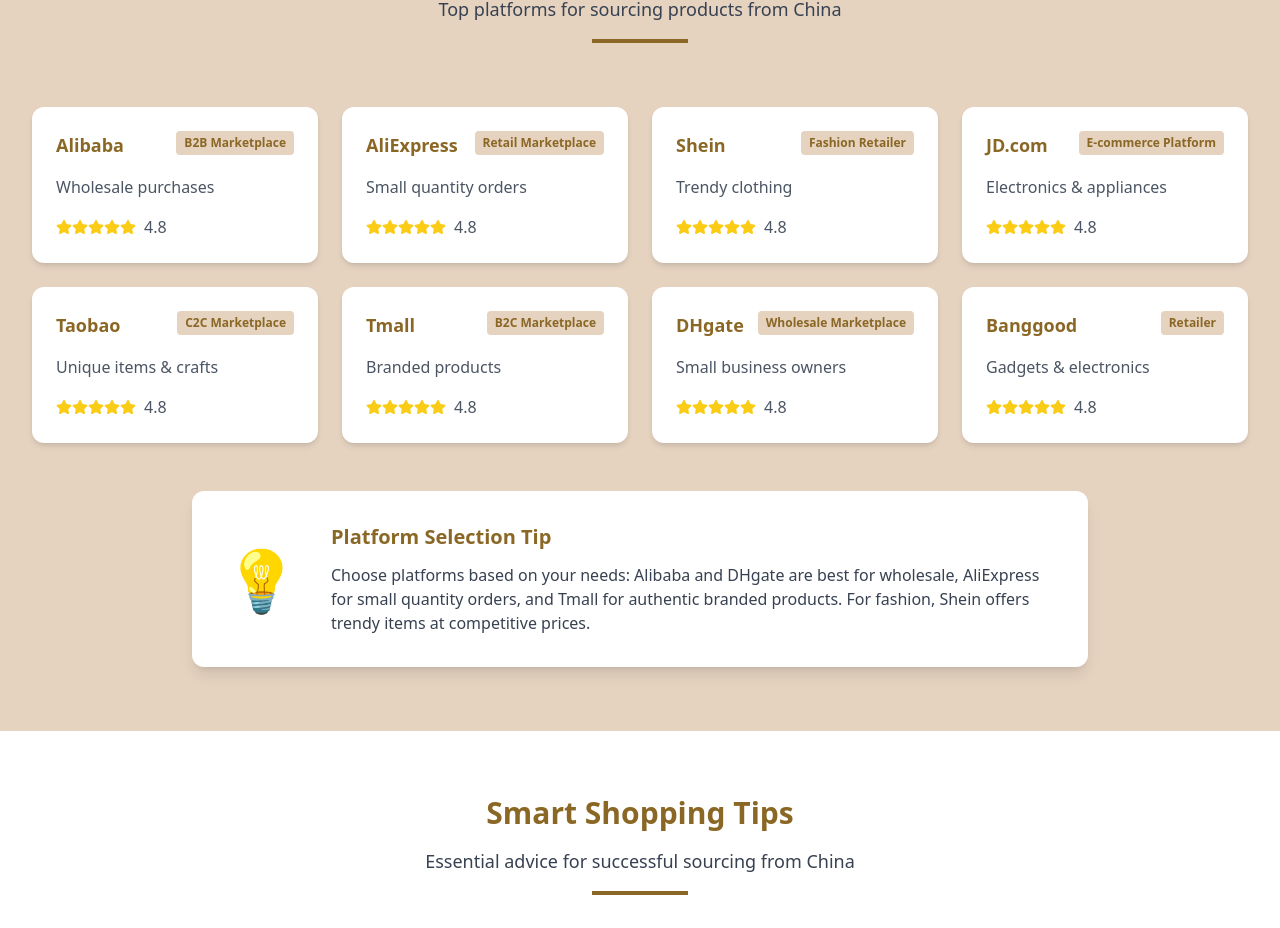
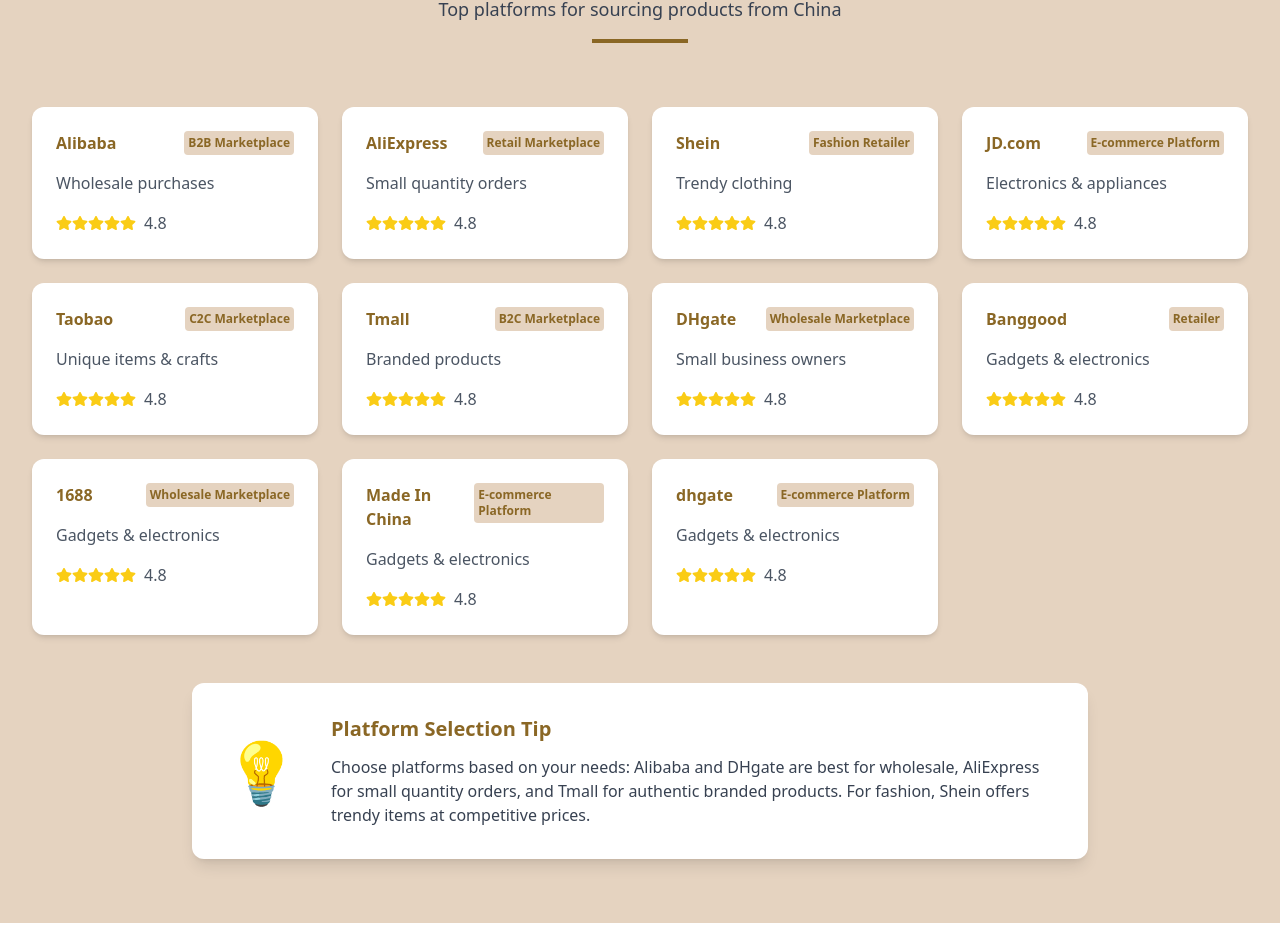
Before and after one commit to akungu-brian-malowa/bridge2china, a React (Vite) app: page /shopping-guide in a window 1280 px wide. Shown: the part 1477-2405 px from the top of the page. Built offline with nearby package versions, Linux system fonts and the light colour scheme.

Commit message:
fix: ShoppingGuide.tsx page liks to where to shop to

```diff
--- a/src/pages/ShoppingGuide.tsx
+++ b/src/pages/ShoppingGuide.tsx
@@ -44,7 +44,10 @@
     { name: 'Taobao', type: 'C2C Marketplace', bestFor: 'Unique items & crafts', url: 'https://www.taobao.com', logo: '/logos/taobao.png' },
     { name: 'Tmall', type: 'B2C Marketplace', bestFor: 'Branded products', url: 'https://www.tmall.com', logo: '/logos/tmall.png' },
     { name: 'DHgate', type: 'Wholesale Marketplace', bestFor: 'Small business owners', url: 'https://www.dhgate.com', logo: '/logos/dhgate.png' },
-    { name: 'Banggood', type: 'Retailer', bestFor: 'Gadgets & electronics', url: 'https://www.banggood.com', logo: '/logos/banggood.png' }
+    { name: 'Banggood', type: 'Retailer', bestFor: 'Gadgets & electronics', url: 'https://www.banggood.com', logo: '/logos/banggood.png' },
+    { name: '1688', type: 'Wholesale Marketplace', bestFor: 'Gadgets & electronics', url: 'https://www.1688.com', logo: '/logos/banggood.png' },
+    { name: 'Made In China', type: 'E-commerce Platform', bestFor: 'Gadgets & electronics', url: 'https://www.madeinchina.com', logo: '/logos/banggood.png' },
+    { name: 'dhgate', type: 'E-commerce Platform', bestFor: 'Gadgets & electronics', url: 'https://www.dhgate.com', logo: '/logos/banggood.png' }
   ];
 
   // Shopping tips
@@ -148,9 +151,9 @@
                         {platform.name.substring(0, 2)}
                       </span>
                     </div> */}
-                    <h3 className="text-lg font-bold text-[#8a6725]">{platform.name}</h3>
+                    <h3 className="text-md font-bold text-[#8a6725]">{platform.name}</h3>
                   </div>
-                  <span className="bg-[#e5d3c0] text-[#8a6725] px-2 py-1 rounded text-xs font-bold">
+                  <span className="bg-[#e5d3c0] text-[#8a6725] px-1 py-1 rounded text-xs font-bold">
                     {platform.type}
                   </span>
                 </div>
```
